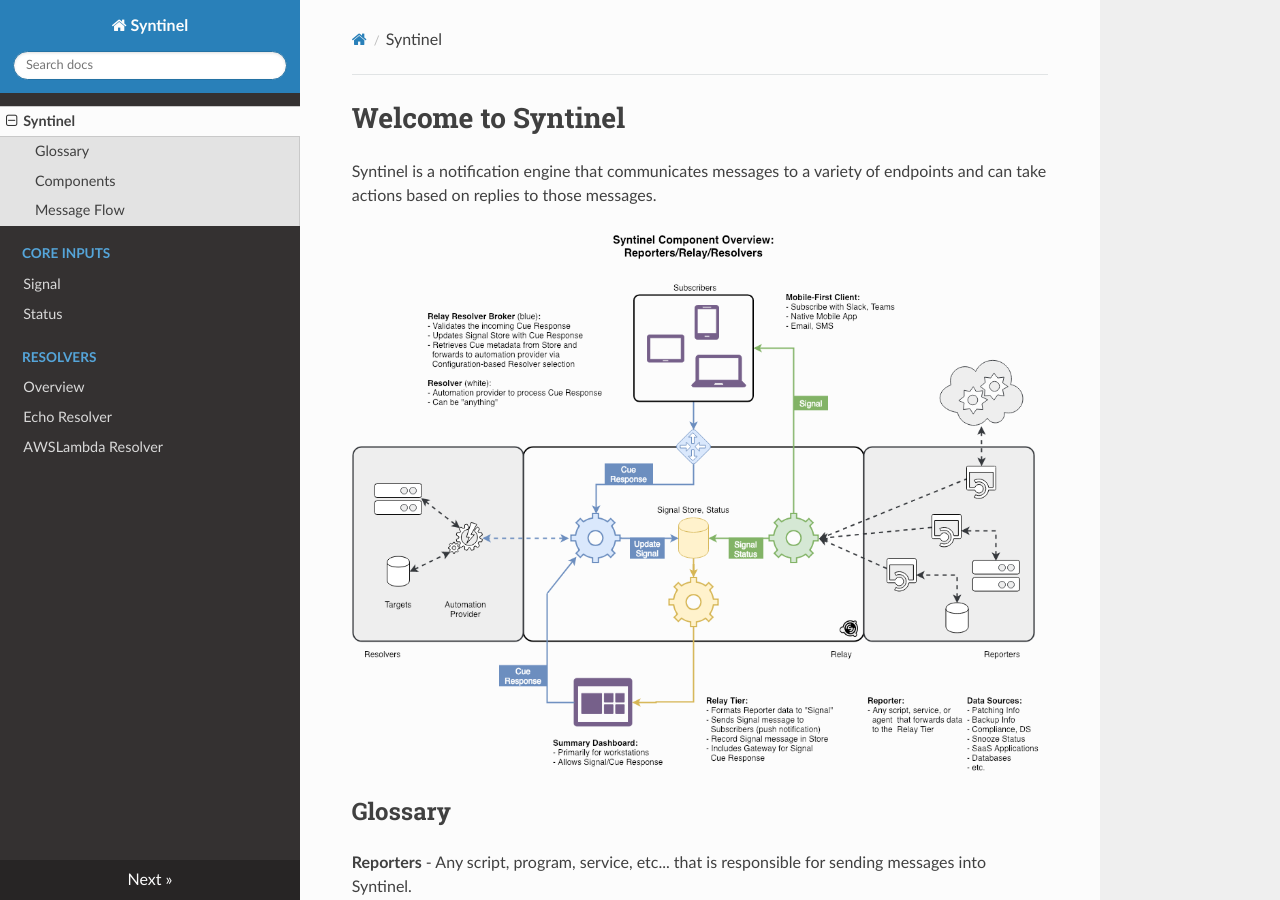
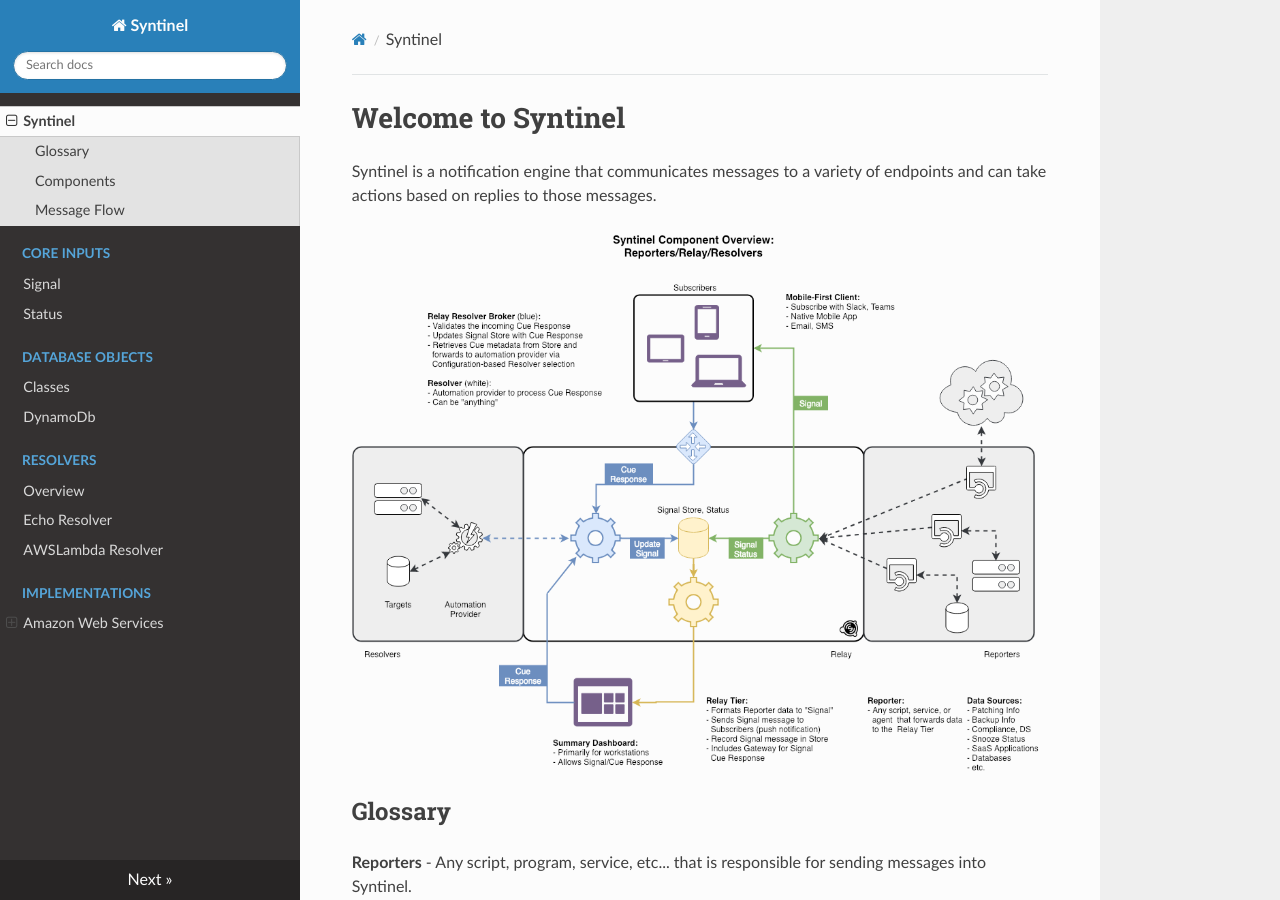
Before and after one commit to SynapseProject/syntinel.docs, an MkDocs documentation site: the page built from docs/index.md, in a window 1280 px wide and 900 px high. Built offline with MkDocs 1.6.1, drawn with Linux system fonts in a browser that asks for light colours; nearby versions of some CDN libraries; old or Windows-style settings are respelled for this version of MkDocs.

Commit message:
Adding templates for more documentation

```diff
--- a/mkdocs.yml
+++ b/mkdocs.yml
@@ -4,9 +4,15 @@ pages:
 - Core Inputs:
   - Signal: classes/signal-request.md
   - Status: classes/status-request.md
+- Database Objects:
+  - Classes: classes/database.md
+  - DynamoDb: aws/dynamodb.md
 - Resolvers:
   - Overview: resolvers.md
   - Echo Resolver: resolvers/echo.md
   - AWSLambda Resolver: resolvers/aws-lambda.md
+- Implementations:
+  - Amazon Web Services:
+    - Installation: aws/install.md
 
 theme: readthedocs
```
Also changed, not shown: docs/aws/dynamodb.md (added, +3 -0 lines), docs/aws/install.md (added, +5 -0 lines), docs/classes/database.md (added, +3 -0 lines).
